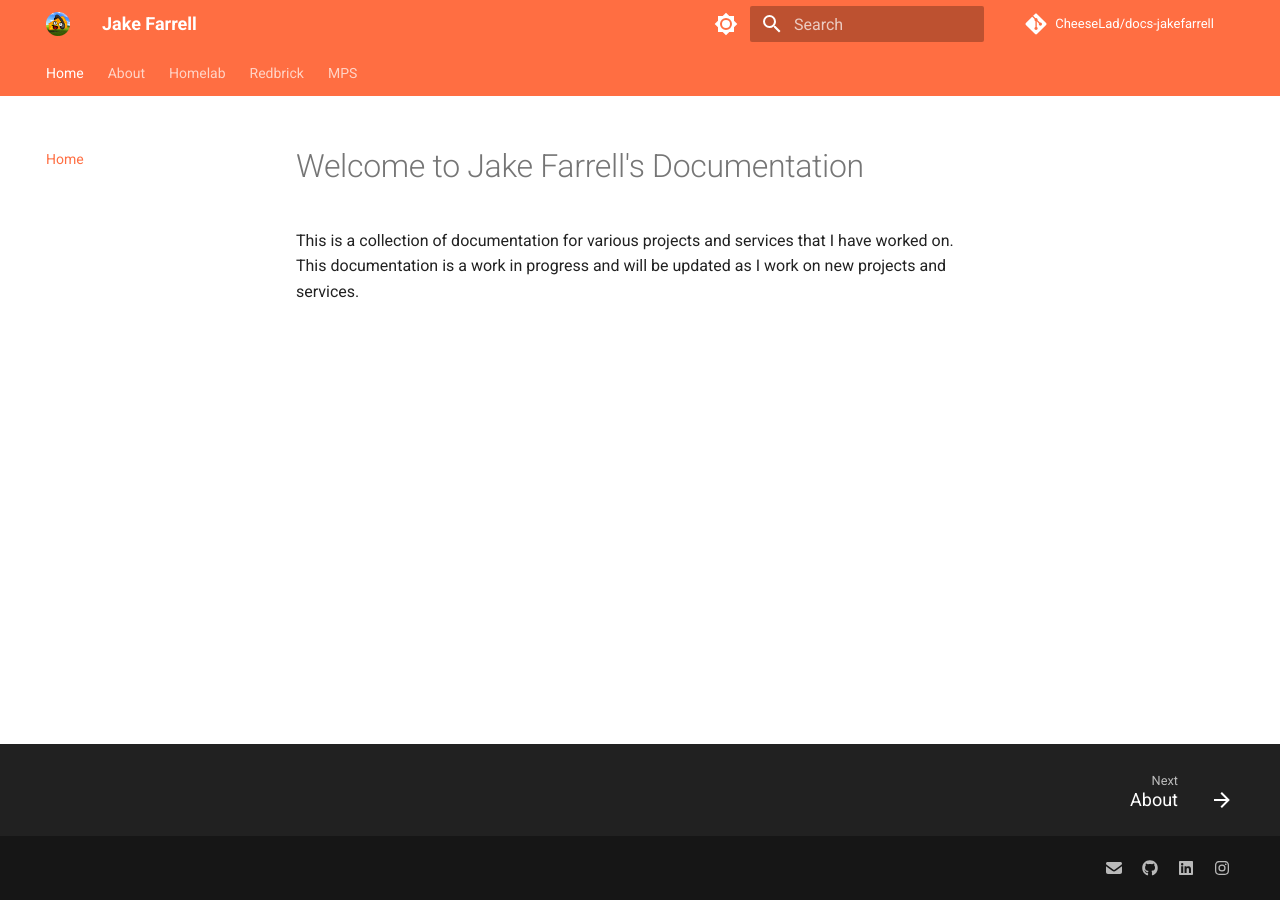
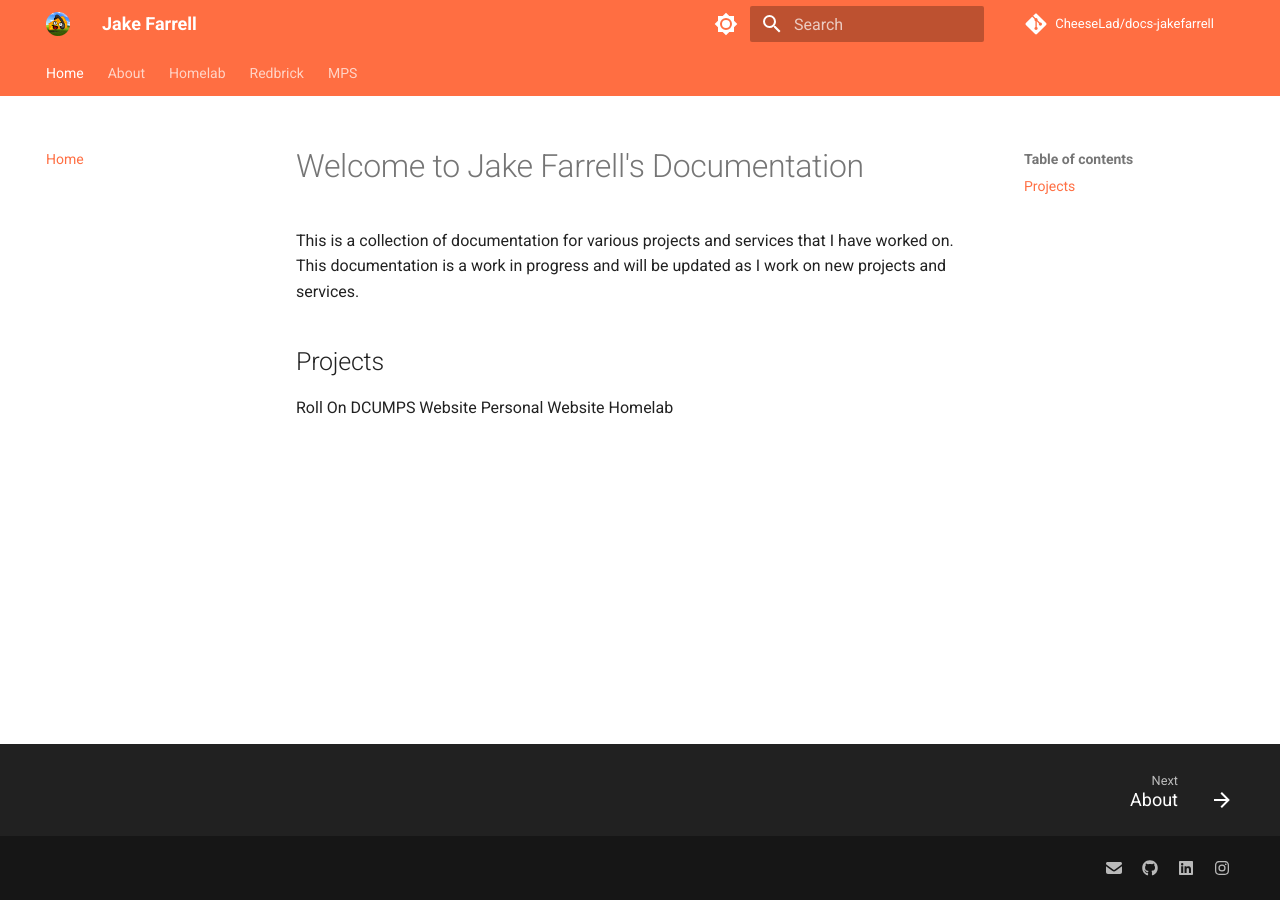
Before and after one commit to CheeseLad/docs, an MkDocs documentation site: the page built from docs/index.md, in a window 1280 px wide. Built offline with MkDocs 1.6.1 and Material for MkDocs 9.7.7, drawn with Linux system fonts in a browser that asks for light colours; comment, search, counter and statistics services are not loaded.

Commit message:
added chair and project list

```diff
--- a/docs/index.md
+++ b/docs/index.md
@@ -1,3 +1,10 @@
 # Welcome to Jake Farrell's Documentation
 
 This is a collection of documentation for various projects and services that I have worked on. This documentation is a work in progress and will be updated as I work on new projects and services.
+
+## Projects
+
+Roll On
+DCUMPS Website
+Personal Website
+Homelab
```
Also changed, not shown: docs/redbrick/redbrick.md (+4 -0 lines).
